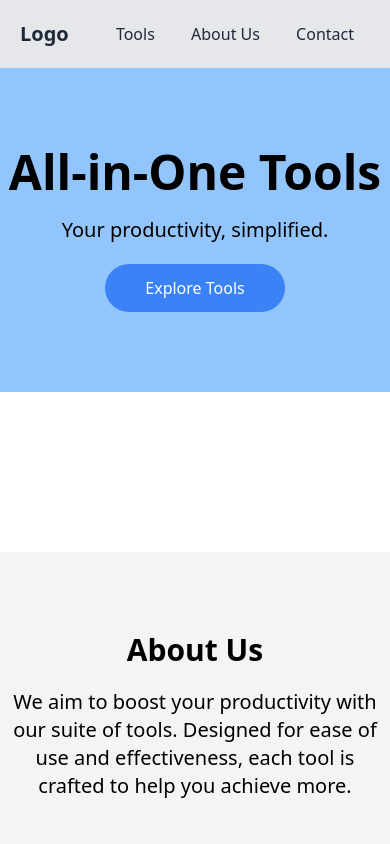
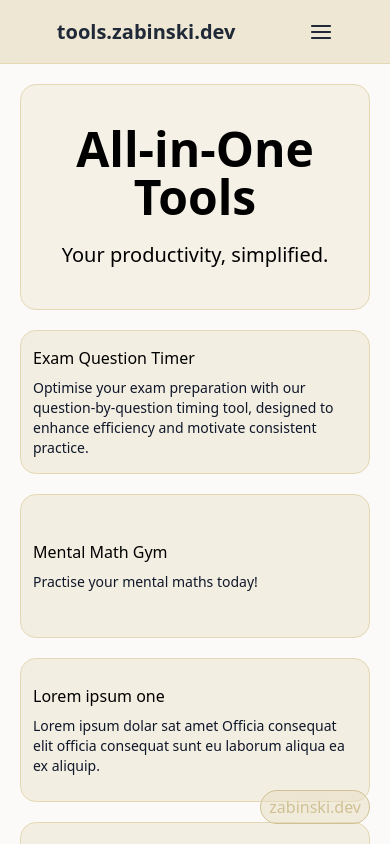
Before and after one commit to PawelZabinski/tools, a SvelteKit app: page / in a window 390 px wide. Shown: the top 844 px of the page. Built offline with nearby package versions, Linux system fonts and the light colour scheme.

Commit message:
Updated UI for main home page

```diff
--- a/package.json
+++ b/package.json
@@ -17,5 +17,6 @@
 		"tailwindcss": "^3.4.1",
 		"vite": "^5.0.3"
 	},
-	"type": "module"
+	"type": "module",
+	"dependencies": {}
 }
--- a/src/app.css
+++ b/src/app.css
@@ -1,3 +1,7 @@
 @tailwind base;
 @tailwind components;
 @tailwind utilities;
+
+:root {
+    @apply bg-base-100;
+}
--- /dev/null
+++ b/src/lib/server/tools.json
@@ -0,0 +1,34 @@
+{
+    "tools": [
+        {
+            "name": "Exam Question Timer",
+            "path": "question-timer",
+            "description": "Optimise your exam preparation with our question-by-question timing tool, designed to enhance efficiency and motivate consistent practice."
+        },
+        {
+            "name": "Mental Math Gym",
+            "path": "mental-math",
+            "description": "Practise your mental maths today!"
+        },
+        {
+            "name": "Lorem ipsum one",
+            "path": "lorem-ipsum-one",
+            "description": "Lorem ipsum dolar sat amet Officia consequat elit officia consequat sunt eu laborum aliqua ea ex aliquip."
+        },
+        {
+            "name": "Lorem ipsum two",
+            "path": "lorem-ipsum-two",
+            "description": "Lorem ipsum dolar sat amet Officia consequat elit officia consequat sunt eu laborum aliqua ea ex aliquip."
+        },
+        {
+            "name": "Lorem ipsum three",
+            "path": "lorem-ipsum-three",
+            "description": "Lorem ipsum dolar sat amet Officia consequat elit officia consequat sunt eu laborum aliqua ea ex aliquip."
+        },
+        {
+            "name": "Lorem ipsum four",
+            "path": "lorem-ipsum-four",
+            "description": "Lorem ipsum dolar sat amet Officia consequat elit officia consequat sunt eu laborum aliqua ea ex aliquip."
+        }
+    ]
+}
--- a/src/routes/+layout.svelte
+++ b/src/routes/+layout.svelte
@@ -2,4 +2,8 @@
     import "../app.css";
 </script>
 
+<a href="https://zabinski.dev" class="fixed bottom-5 right-5 px-2 py-1 bg-base-300 bg-opacity-40 backdrop-blur-2xl border border-base-400 rounded-full text-base-400">
+    zabinski.dev
+</a>
+
 <slot />
--- /dev/null
+++ b/src/routes/+page.server.js
@@ -0,0 +1,5 @@
+import { tools } from "$lib/server/tools.json";
+
+export function load() {
+    return { tools }
+}
--- a/src/routes/+page.svelte
+++ b/src/routes/+page.svelte
@@ -1,30 +1,89 @@
+<script>
+    import { fly } from "svelte/transition";
 
-<header class="bg-gray-200 text-gray-800">
-    <div class="container mx-auto flex justify-between items-center p-5">
-        <a href="#" class="font-bold text-xl">Logo</a>
-        <nav>
-            <a href="#tools" class="px-4 py-2">Tools</a>
-            <a href="#about" class="px-4 py-2">About Us</a>
-            <a href="#contact" class="px-4 py-2">Contact</a>
-        </nav>
-    </div>
+    export let data;
+
+    let isShowingMenu = false
+
+    function toggleMenu() {
+        isShowingMenu = !isShowingMenu;
+    }
+</script>
+
+<header class="bg-base-200 bg-opacity-80 backdrop-blur-md border-b border-base-300 fixed w-screen text-gray-800 h-16 flex justify-around items-center p-5 z-50">
+    <a href="/" class="font-bold text-xl">tools.zabinski.dev</a>
+
+    <section class="md:flex hidden">
+        <a href="https://zabinski.dev" class="px-4 py-2">Portifolio</a>
+        <a href="mailto:developer@zabinski.dev" class="px-4 py-2 font-bold">Contact</a>
+    </section>
+
+    <!-- DROPDOWN TOGGLE -->
+    <button
+        aria-label="Menu"
+        on:click={toggleMenu}
+        class:text-amber-800={isShowingMenu}
+        class:text-gray-800={!isShowingMenu}
+        class="md:hidden flex justify-center items-center transition-colors duration-200"
+    >
+        <svg
+            width="24"
+            height="24"
+            viewBox="0 0 24 24"
+            fill="none"
+            xmlns="http://www.w3.org/2000/svg"
+        >
+            <path
+                d="M2 6C2 5.44772 2.44772 5 3 5H21C21.5523 5 22 5.44772 22 6C22 6.55228 21.5523 7 21 7H3C2.44772 7 2 6.55228 2 6Z"
+                fill="currentColor"
+            />
+
+            <path
+                d="M2 12.0322C2 11.4799 2.44772 11.0322 3 11.0322H21C21.5523 11.0322 22 11.4799 22 12.0322C22 12.5845 21.5523 13.0322 21 13.0322H3C2.44772 13.0322 2 12.5845 2 12.0322Z"
+                fill="currentColor"
+            />
+
+            <path
+                d="M3 17.0645C2.44772 17.0645 2 17.5122 2 18.0645C2 18.6167 2.44772 19.0645 3 19.0645H21C21.5523 19.0645 22 18.6167 22 18.0645C22 17.5122 21.5523 17.0645 21 17.0645H3Z"
+                fill="currentColor"
+            />
+        </svg>
+    </button>
 </header>
 
-<section id="hero" class="text-center bg-blue-300 py-20">
-    <h1 class="text-5xl font-bold">All-in-One Tools</h1>
-    <p class="text-xl my-5">Your productivity, simplified.</p>
-    <button onclick="scrollToTools()" class="bg-blue-500 text-white px-10 py-3 rounded-full">Explore Tools</button>
-</section>
-<section id="tools" class="container mx-auto py-20">
-    <!-- Tools Grid Here -->
-</section>
-<section id="about" class="bg-gray-100 py-20">
-    <div class="container mx-auto">
-        <h2 class="text-3xl font-bold text-center">About Us</h2>
-        <p class="text-xl mt-5 text-center">We aim to boost your productivity with our suite of tools. Designed for ease of use and effectiveness, each tool is crafted to help you achieve more.</p>
+<div class="h-16" />
+
+<!-- Dropdown Menu for Small Screens -->
+{#if isShowingMenu}
+    <div transition:fly={{ y: -100, duration: 200 }} class="fixed py-2 px-2 w-full">
+        <div class="block md:hidden w-full py-2 px-2 space-y-2 font-medium bg-base-200 rounded-xl">
+            <a href="https://zabinski.dev" class="rounded-lg block px-4 py-5 text-sm text-gray-800 hover:bg-base-300">Portfolio</a>
+
+            <div class="h-[1px] bg-base-300 bg-opacity-80 rounded-full"/>
+
+            <a href="mailto:developer@zabinski.dev" class="rounded-lg block px-4 py-5 text-sm text-gray-800 hover:bg-base-300">Contact</a>
+        </div>
     </div>
-</section>
+{/if}
 
-<footer class="bg-gray-200 text-center p-5 text-gray-800">
-    <p>© 2024 All-in-One Tools</p>
-</footer>
+<main class="p-5 h-full">
+    <section class="text-center bg-base-200 bg-opacity-40 border border-base-300 rounded-2xl py-10">
+        <h1 class="text-5xl font-bold">All-in-One Tools</h1>
+        <p class="text-xl pt-5">Your productivity, simplified.</p>
+    </section>
+
+    <section class="w-full mx-auto grid gap-5 place-items-center grid-cols-1 md:grid-cols-2 lg:grid-cols-3 py-5 h-full">
+        {#each data.tools as tool (tool.path)}
+            <a
+            href={`/${tool.path}`}
+            class="h-36 p-3 space-y-2 flex flex-col justify-center items-center text-left w-full bg-base-200 bg-opacity-[50%] hover:bg-opacity-80 border border-base-300 rounded-2xl"
+            >
+                <h2 class="font-medium w-full">
+                    {tool.name}
+                </h2>
+
+                <p class="text-slate-900 w-full text-sm">{tool.description}</p>
+            </a>
+        {/each}
+    </section>
+</main>
--- a/tailwind.config.js
+++ b/tailwind.config.js
@@ -4,9 +4,11 @@ export default {
   theme: {
     extend: {
       colors: {
-        "crayola": "#B2AC88",
-        "cambridge-blue": "#82AC9F",
-        "salmon": "#DB8A74"
+        "base-100": "#fbfaf9",
+        "base-200": "#ece3cb",
+        "base-300": "#e4d8b4",
+        "base-400": "#d0c093",
+        "pastel-orange": "#F7D9C4",
       },
     },
   },
```
Also changed, not shown: 1 other file (tests, documents, lock files or other folders).
